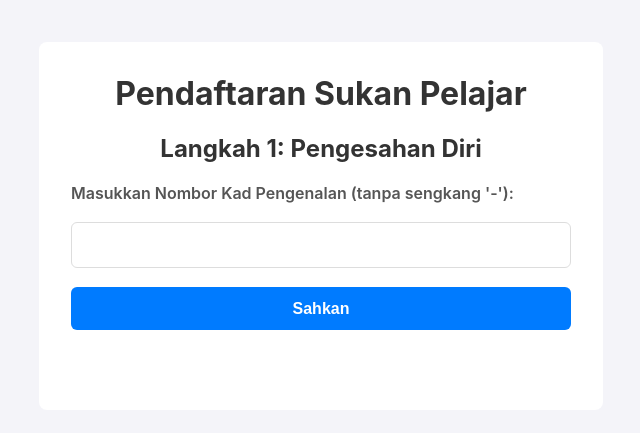
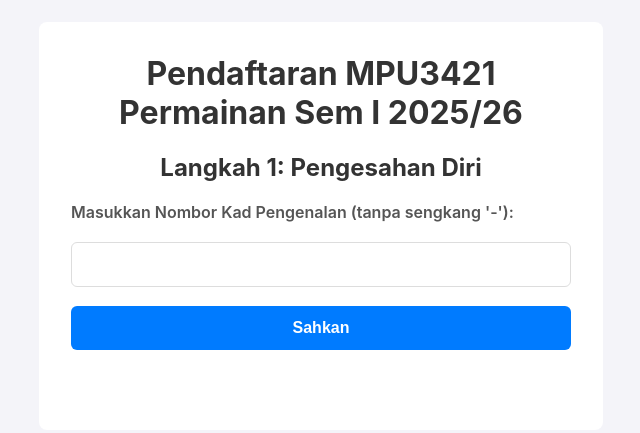
Before and after one commit to aneep477/BorangPilihanSukan, a plain HTML site: page index.html in a window 1280 px wide. Shown: the part 174-607 px from the top of the page, without its empty margins (319-959 px from the left). Drawn offline with Linux system fonts and the light colour scheme.

Commit message:
Update index.html

```diff
--- a/index.html
+++ b/index.html
@@ -3,12 +3,12 @@
 <head>
     <meta charset="UTF-8">
     <meta name="viewport" content="width=device-width, initial-scale=1.0">
-    <title>Borang Pilihan Sukan</title>
+    <title>Borang Pilihan Permainan MPU3421</title>
     <link rel="stylesheet" href="style.css">
 </head>
 <body>
     <div class="container">
-        <h1>Pendaftaran Sukan Pelajar</h1>
+        <h1>Pendaftaran MPU3421 Permainan Sem I 2025/26</h1>
 
         <div id="login-section">
             <h2>Langkah 1: Pengesahan Diri</h2>
```
